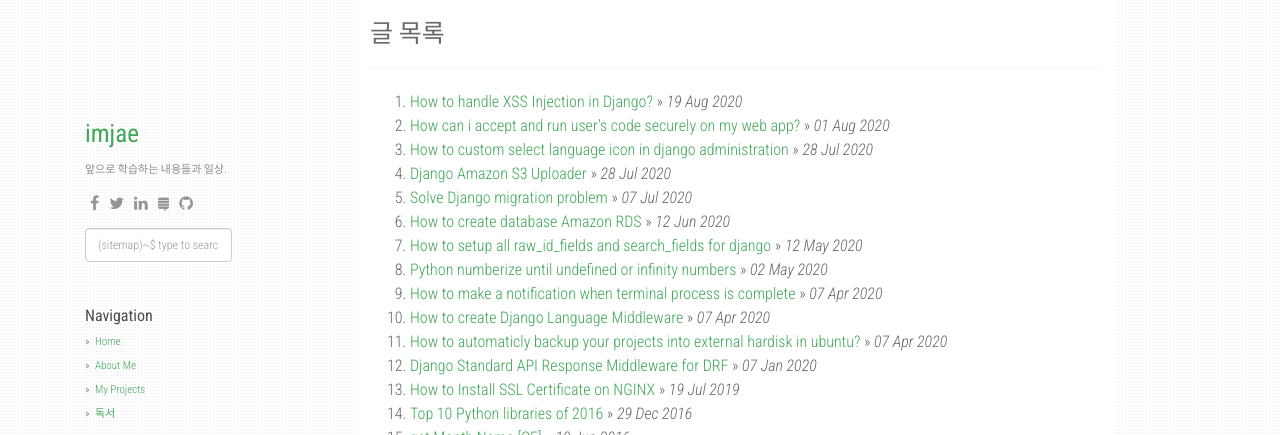
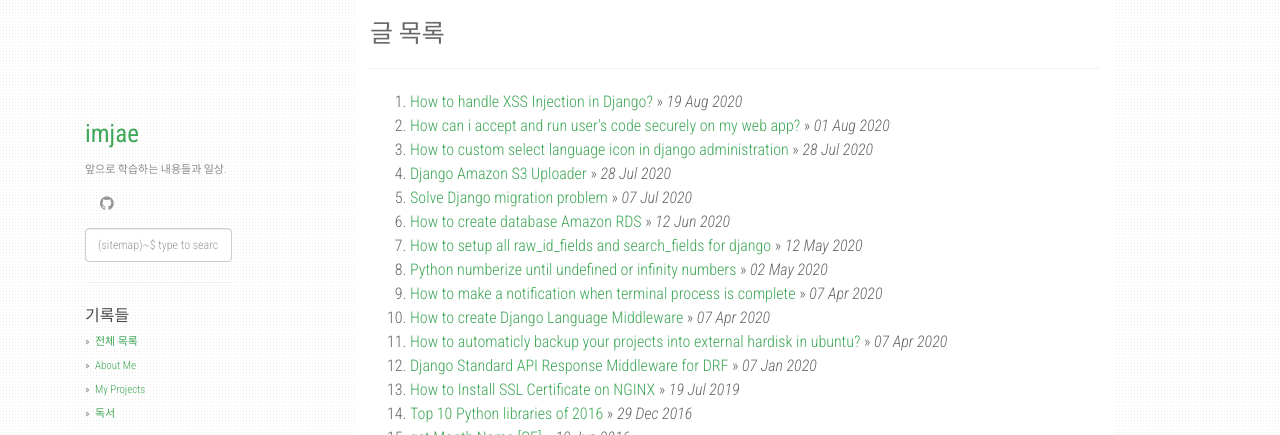
Before and after one commit to imjae/imjae.github.io, a Jekyll site: the page built from index.html, in a window 1280 px wide. Shown: the top 435 px of the page. Built offline with Jekyll 4.4.1, drawn with Linux system fonts in a browser that asks for light colours; nearby versions of some CDN libraries; the list of posts is cut into pages by our own code.

Commit message:
아이콘 제거, 독서 nav 설정 수정

```diff
--- a/_config.yml
+++ b/_config.yml
@@ -15,14 +15,8 @@ collections:
     permalink: /project/:path/
 
 social:
-    - icon: fa-facebook
-      link: "#"
-    - icon: fa-twitter
-      link: "#"
-    - icon: fa-linkedin
-      link: "#"
-    - icon: fa-stack-exchange
-      link: "#"
+    - icon: fa-mail
+      link: "code@kakao.com"
     - icon: fa-github
       link: "https://github.com/imjae"
 
@@ -36,7 +30,7 @@ urls:
     - text: My Projects
       url: /projects/
     - text: 독서
-      url: /feed.xml
+      url: /reading/
 
 url: "https://imjae.github.io"
 baseurl: ""
--- a/_layouts/default.html
+++ b/_layouts/default.html
@@ -133,8 +133,8 @@ layout: compress
           </div>
           <hr />
           <ul class="sidebar-nav">
-            <strong>Navigation</strong>
-            <li><a href="/">Home</a></li>
+            <strong>기록들 </strong>
+            <li><a href="/">전체 목록</a></li>
             {% for i in site.urls %}
               <li><a class="about" href="{{ i.url }}">{{ i.text }}</a></li>
             {% endfor %}
```
Also changed, not shown: reading.md (added, +7 -0 lines).
